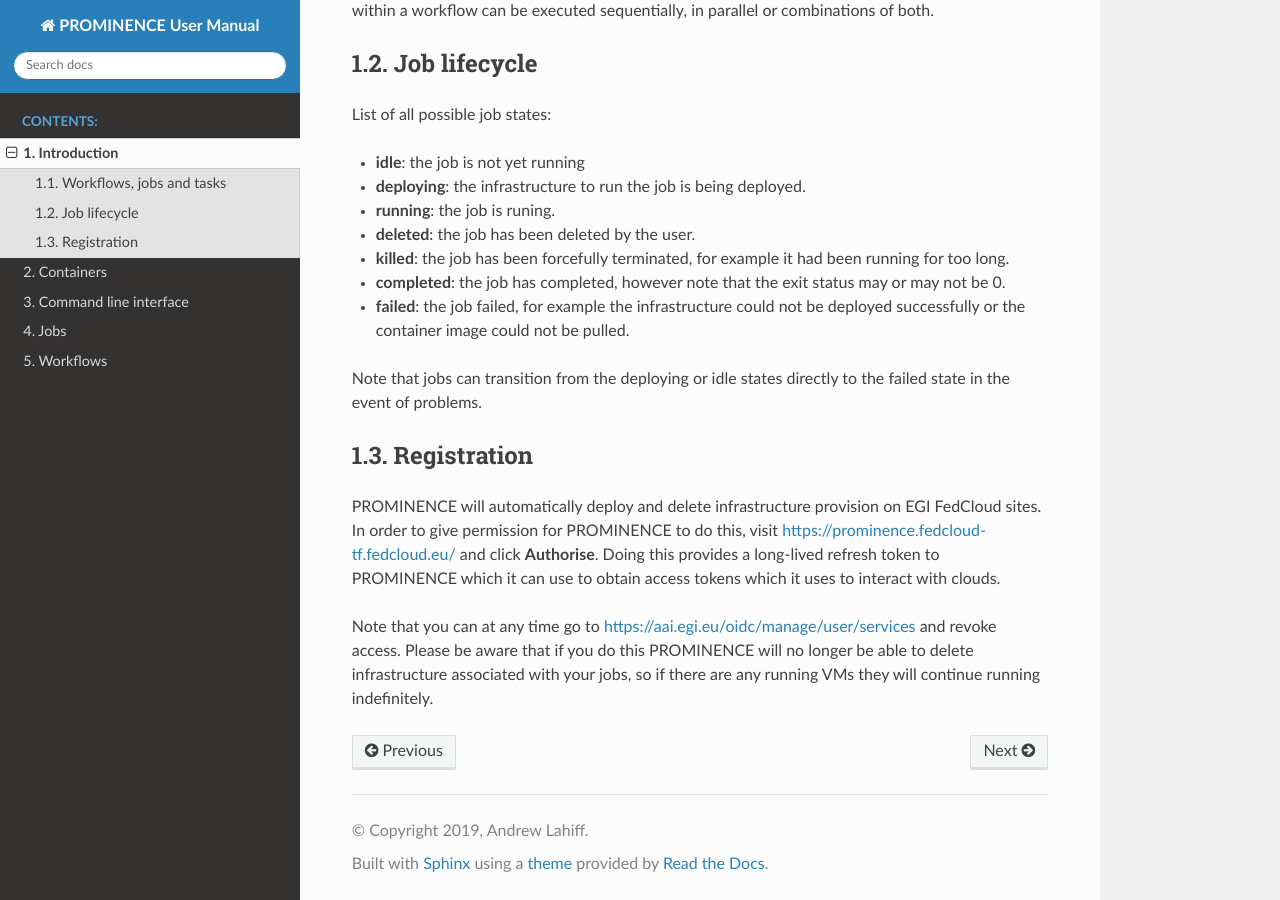
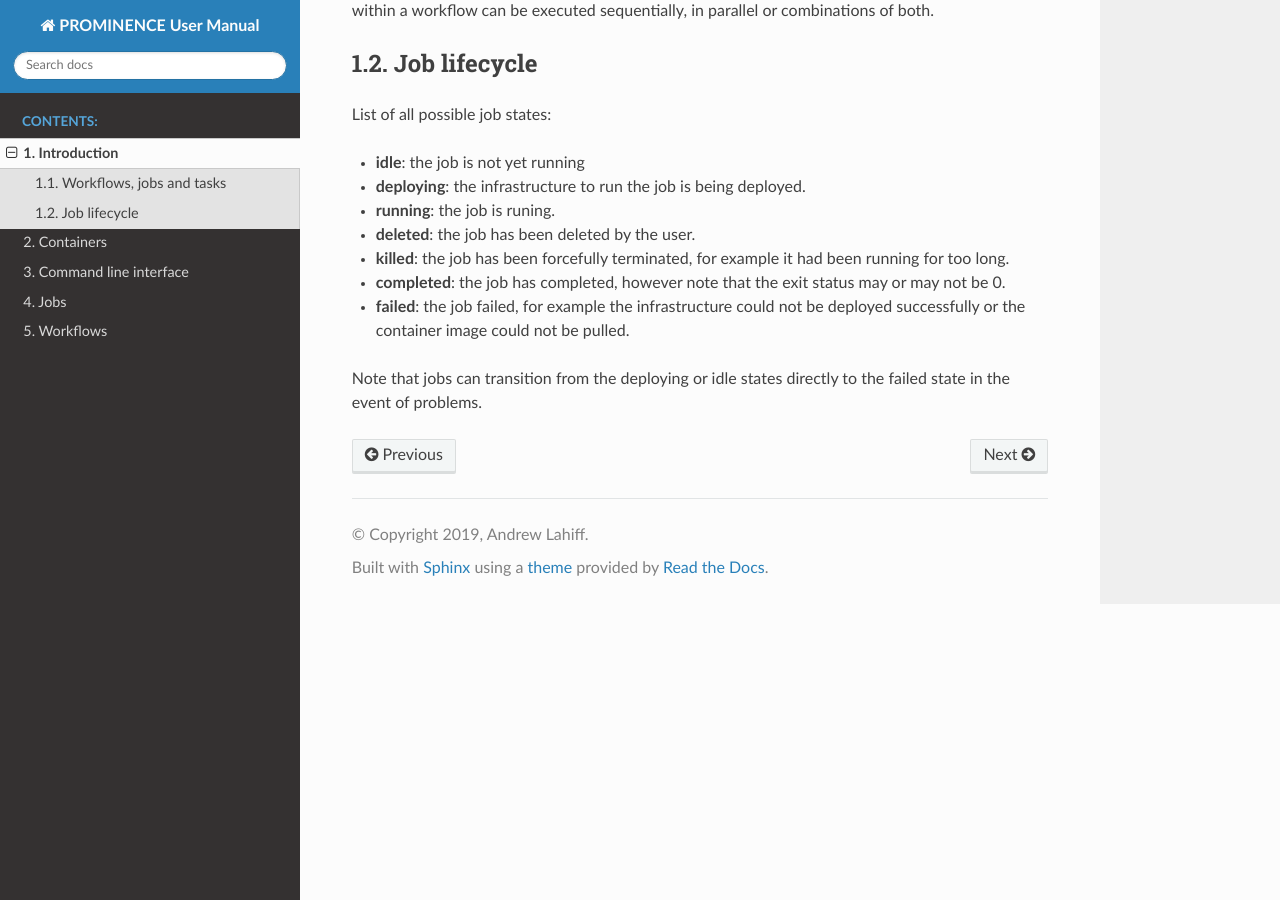
Before and after one commit to prominence-eosc/docs-eosc, a Sphinx documentation site: the page built from source/introduction.rst, in a window 1280 px wide and 900 px high, scrolled down 1057 px. Built offline with Sphinx 7.4.7 and the Read the Docs theme 2.0.0, drawn with Linux system fonts in a browser that asks for light colours.

Commit message:
Moved registration from introduction to CLI page

```diff
--- a/source/introduction.rst
+++ b/source/introduction.rst
@@ -49,10 +49,3 @@ List of all possible job states:
 * **failed**: the job failed, for example the infrastructure could not be deployed successfully or the container image could not be pulled.
 
 Note that jobs can transition from the deploying or idle states directly to the failed state in the event of problems.
-
-Registration
-------------
-
-PROMINENCE will automatically deploy and delete infrastructure provision on EGI FedCloud sites. In order to give permission for PROMINENCE to do this, visit `https://prominence.fedcloud-tf.fedcloud.eu/ <https://prominence.fedcloud-tf.fedcloud.eu/>`_ and click **Authorise**. Doing this provides a long-lived refresh token to PROMINENCE which it can use to obtain access tokens which it uses to interact with clouds.
-
-Note that you can at any time go to `https://aai.egi.eu/oidc/manage/user/services <https://aai.egi.eu/oidc/manage/user/services>`_ and revoke access. Please be aware that if you do this PROMINENCE will no longer be able to delete infrastructure associated with your jobs, so if there are any running VMs they will continue running indefinitely.
```
Also changed, not shown: source/command-line-interface.rst (+7 -0 lines).
